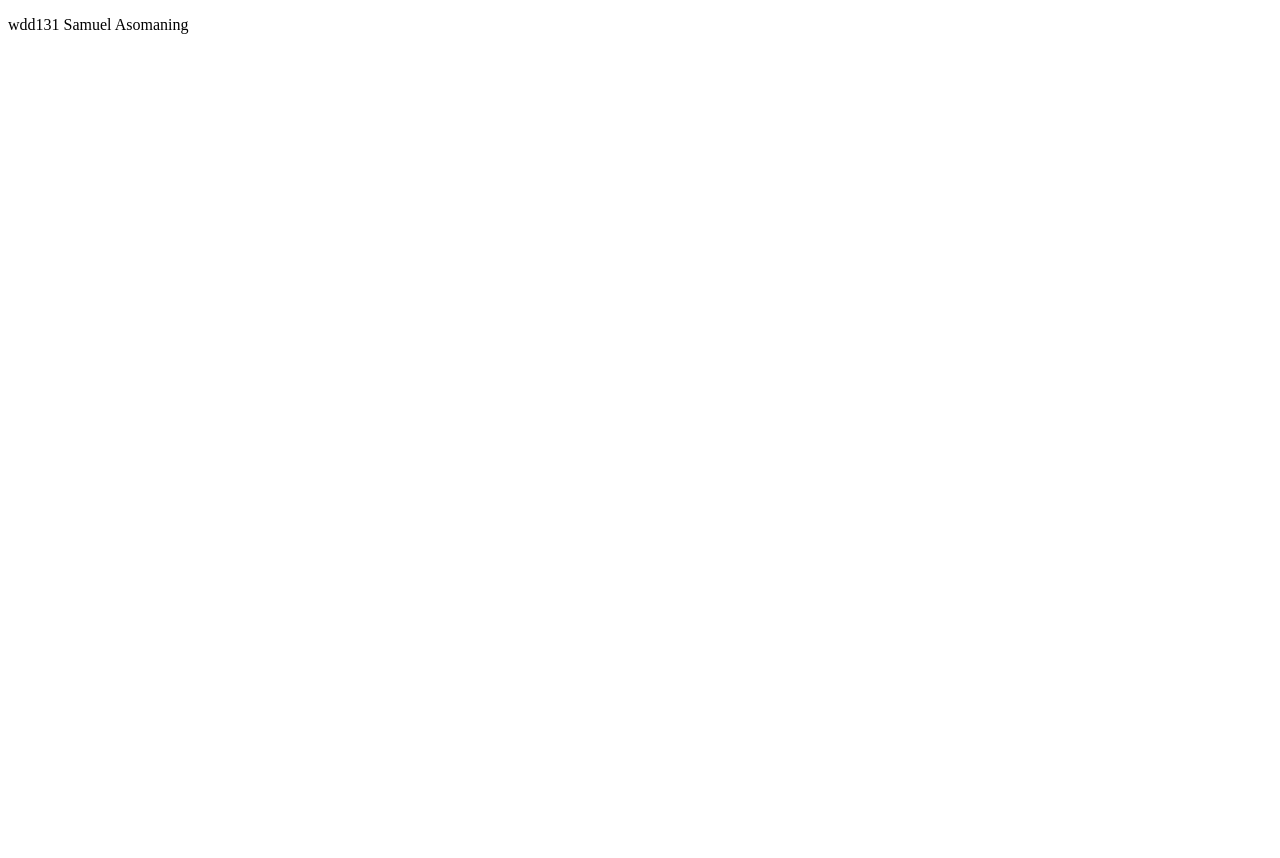
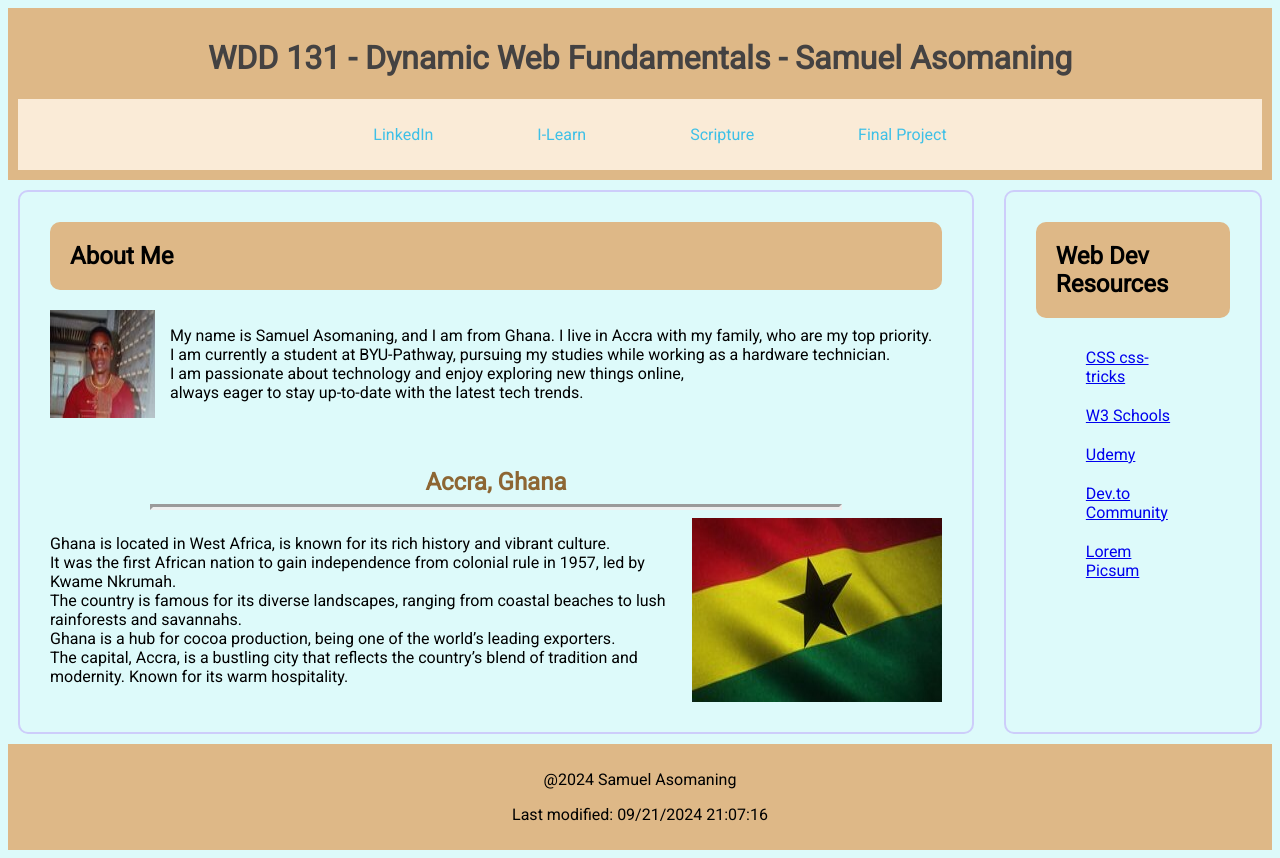
Before and after one commit to samuelasomaning/wdd131, a plain HTML site: page index.html in a window 1280 px wide. Before the commit the page ends 800 px from the top, so only its background shows below. Drawn offline with Linux system fonts and the light colour scheme.

Commit message:
asignment home page

```diff
--- a/index.html
+++ b/index.html
@@ -1,11 +1,69 @@
 <!DOCTYPE html>
 <html lang="en">
+
 <head>
     <meta charset="UTF-8">
     <meta name="viewport" content="width=, initial-scale=1.0">
-    <title>DocumentBYU-wdd131</title>
+    <title>WDD 131 - Dynamic Web Fundamentals - Samuel Asomaning</title>
+    <link rel="stylesheet" href="/styles/base.css">
+    <link rel="stylesheet" href="https://fonts.googleapis.com/css?family=Roboto">
+    <script src="/scripts/getdates.js" defer></script>
 </head>
+
 <body>
-    <p>wdd131 Samuel Asomaning</p>
+    <header>
+        <h1>WDD 131 - Dynamic Web Fundamentals - Samuel Asomaning</h1>
+        <nav>
+            <ul>
+                <a href="https://www.linkedin.com/feed/">LinkedIn</a>
+                <a href="https://byui.instructure.com/">I-Learn</a>
+                <a href="https://www.churchofjesuschrist.org/study/scriptures">Scripture</a>
+                <a href="#">Final Project</a>
+            </ul>
+        </nav>
+
+    </header>
+    <main>
+        <section class="card">
+            <h2>About Me</h2>
+            <div class="content">
+                <img src="images\samuel.jpg" alt="Samuel Asomaning">
+                <p>My name is Samuel Asomaning, and I am from Ghana. I live in Accra with my family, who are my top
+                    priority. <br> I am currently a student at BYU-Pathway, pursuing my studies while working as a
+                    hardware technician. <br> I am passionate about technology and enjoy exploring new things online,
+                    <br> always eager to stay up-to-date with the latest tech trends.
+                </p>
+            </div>
+
+            <h3>Accra, Ghana</h3>
+            <hr>
+            <div class="content1">
+                <p>Ghana is located in West Africa, is known for its rich history and vibrant culture. <br> It was the
+                    first African nation to gain independence from colonial rule in 1957, led by Kwame Nkrumah. <br> The
+                    country is famous for its diverse landscapes, ranging from coastal beaches to lush rainforests and
+                    savannahs. <br> Ghana is a hub for cocoa production, being one of the world’s leading exporters.
+                    <br>The capital, Accra, is a bustling city that reflects the country’s blend of tradition and
+                    modernity. Known for its warm hospitality.
+                </p>
+                <img src="images\gh-flag.jpg" alt="Flag of Ghana">
+            </div>
+        </section>
+        <section class="card">
+            <h2>Web Dev Resources</h2>
+            <ul>
+                <li><a href="https://css-tricks.com/">CSS css-tricks</a></li>
+                <li><a href="https://www.w3schools.com/">W3 Schools</a></li>
+                <li><a href="https://www.udemy.com/">Udemy</a></li>
+                <li><a href="https://dev.to/">Dev.to Community</a></li>
+                <li><a href="https://picsum.photos/">Lorem Picsum</a></li>
+            </ul>
+        </section>
+
+    </main>
+    <footer>
+        <p id="copyright">@<span id="year"></span> Samuel Asomaning</p>
+        <p id="lastModified">Last modified: <span id="modifiedDate"></span></p>
+    </footer>
 </body>
+
 </html>
--- /dev/null
+++ b/scripts/getdates.js
@@ -0,0 +1,5 @@
+const currentYear = new Date().getFullYear();
+document.getElementById("year").textContent = currentYear
+
+const lastModifiedDate = document.lastModified;
+document.getElementById("modifiedDate").textContent = lastModifiedDate;
--- /dev/null
+++ b/styles/base.css
@@ -0,0 +1,76 @@
+
+body {
+    background-color: rgb(221, 250, 250);
+    font-family: "Roboto", sans-serif;
+}
+
+header {
+    background-color: burlywood;
+    text-align: center;
+    color: rgb(68, 66, 66);
+    padding: 10px;
+}
+
+nav {
+    background-color: antiquewhite;
+    padding: 10px;
+    text-align: center;
+
+}
+
+nav a {
+    color: rgb(62, 192, 231);
+    text-decoration: none;
+    margin: 0 50px;
+}
+
+main {
+    display: flex;
+    margin: 10px;
+    gap: 30px;
+    padding: 0%;
+}
+.card {
+    border-radius: 10px;
+    border: 2px solid rgb(205, 205, 250);
+    padding: 30px;
+}
+
+footer {
+    background-color: burlywood;
+    padding: 10px;
+    text-align: center;
+}
+h2 {
+    background-color: burlywood;
+    margin-top: 0%;
+    padding: 20px;
+    border-radius: 10px;
+}
+.content {
+    display: flex;
+    gap: 15px;
+}
+.content1 {
+    display: flex;
+    gap: 15px;
+}
+h3 {
+    text-align: center;
+    margin-top: 50px;
+    margin-bottom: 0%;
+    font-size: 1.5em;
+    color: rgb(141, 102, 51);
+}
+
+hr {
+    border-width: 3px;
+    margin-right: 100px;
+    margin-left: 100px;
+}
+
+li {
+    display: block;
+    padding: 10px;
+    margin-right: 40px;
+}
--- /dev/null
+++ b/week01/styles/base.css
@@ -0,0 +1,7 @@
+body {
+
+}
+
+header {
+    background-color: burlywood;
+}
```
Also changed, not shown: week01/basic-layout.html (added, +36 -0 lines), images/Ghana flag.jpg (added), images/gh-flag.jpg (added), images/ghana-flag-icon.webp (added), images/sam.jpeg (added), images/samuel.jpg (added).
